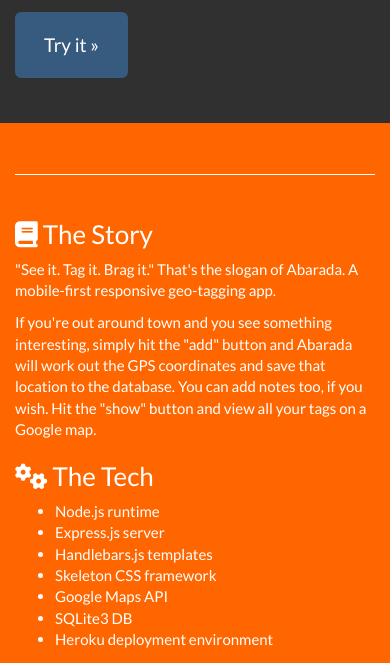
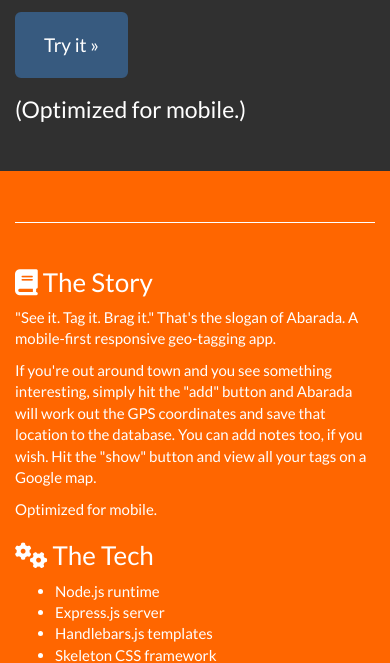
Before and after one commit to howardsmithnz/howard-smith, a plain HTML site: page abarada.html in a window 390 px wide. Shown: the part 215-878 px from the top of the page. Drawn offline with nearby package versions, Linux system fonts and the light colour scheme.

Commit message:
add mobile-first info

```diff
--- a/abarada.html
+++ b/abarada.html
@@ -65,6 +65,7 @@
         <h2><i class="fa fa-map-marker" aria-hidden="true"></i> Abarada</h2>
         <p>A mobile-first responsive geo-tagging app.</p>
         <p><a class="btn btn-primary btn-lg" href="https://powerful-hollows-77482.herokuapp.com/" role="button">Try it &raquo;</a></p>
+        <p>(Optimized for mobile.)</p>
       </div>
     </div>
 
@@ -78,6 +79,7 @@
           <h3><i class="fa fa-book" aria-hidden="true"></i> The Story</h3>
           <p>"See it. Tag it. Brag it." That's the slogan of Abarada. A mobile-first responsive geo-tagging app.</p>
           <p>If you're out around town and you see something interesting, simply hit the "add" button and Abarada will work out the GPS coordinates and save that location to the database. You can add notes too, if you wish. Hit the "show" button and view all your tags on a Google map.</p>
+          <p>Optimized for mobile.</p>
           <!-- <p><a class="btn btn-default" href="#" role="button">View details &raquo;</a></p> -->
         </div>
         <div class="col-md-6" id="panel8">
```
